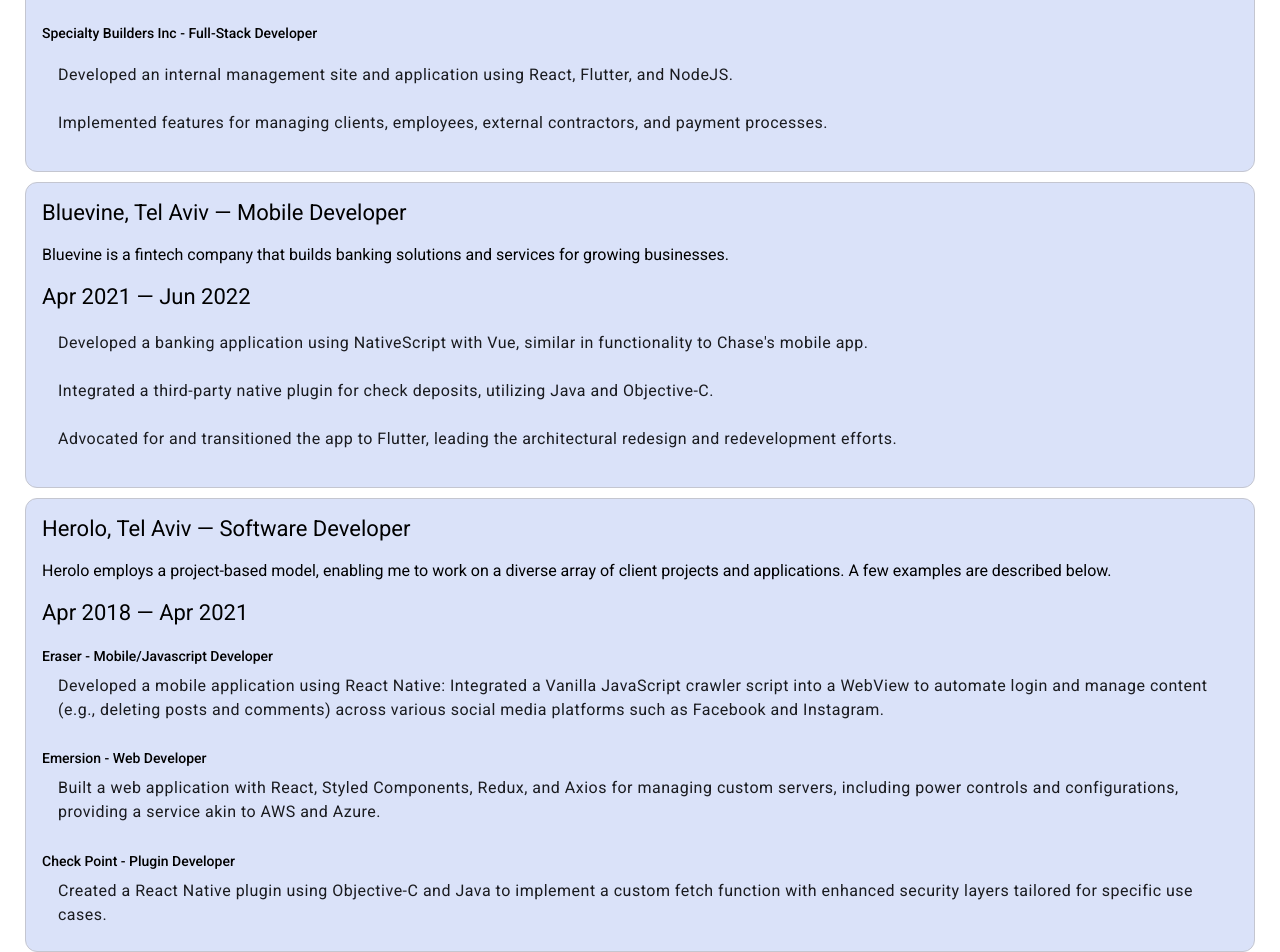
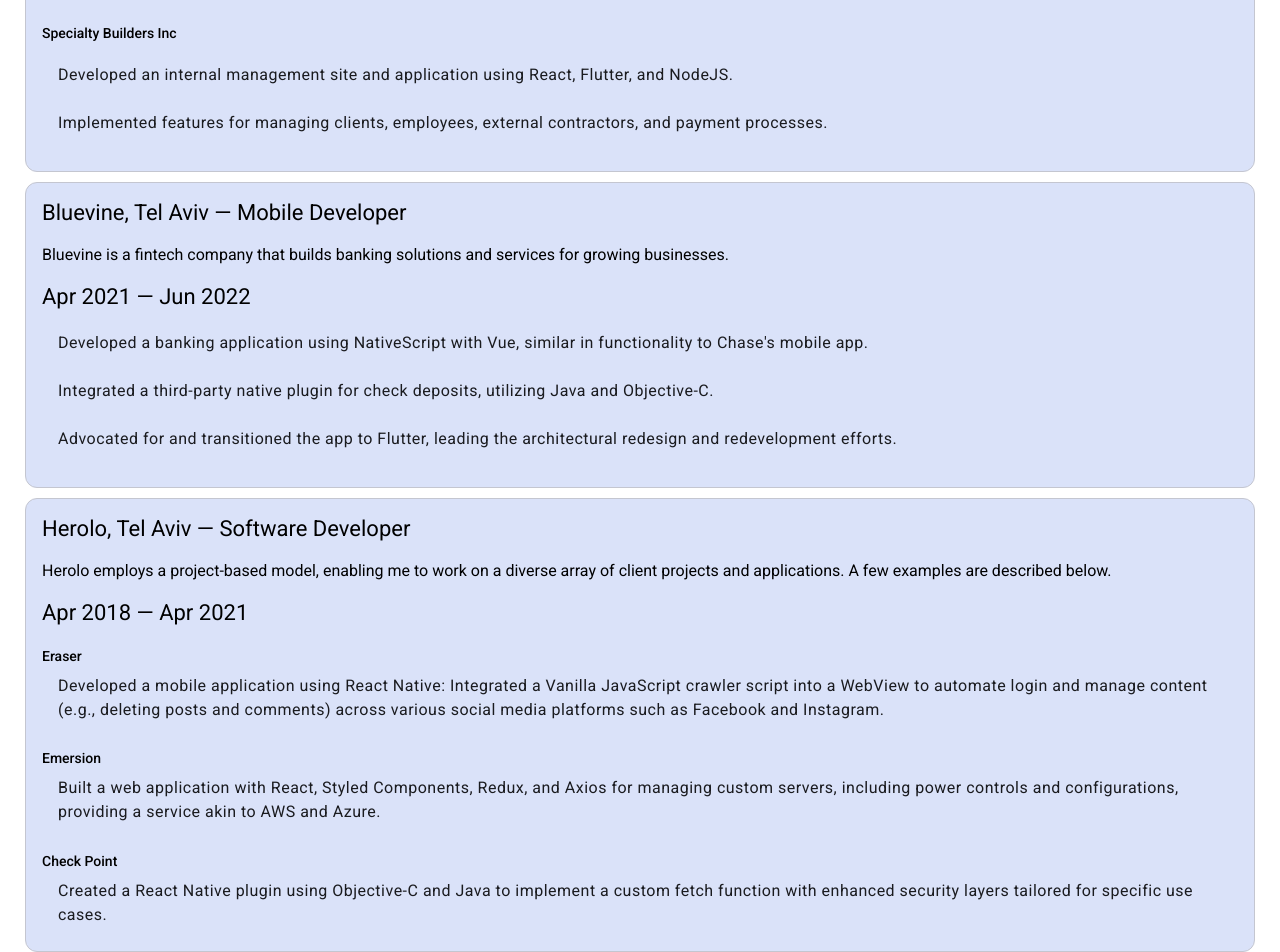
Before and after one commit to Coby-Amar/portfolio, an Angular app: page / in a window 1280 px wide. Shown: the part 903-1855 px from the top of the page. Built offline with nearby package versions, Linux system fonts and the light colour scheme.

Commit message:
update image and removed client position

```diff
--- a/src/components/main/main.component.html
+++ b/src/components/main/main.component.html
@@ -45,7 +45,7 @@
                 }
                 @if (experience.clients) {
                 @for (client of experience.clients; track $index) {
-                <h4>{{client.name}} - {{client.position}}</h4>
+                <h4>{{client.name}}</h4>
                 <mat-list>
                     @for (description of client.description; track $index) {
                     <mat-list-item class="des">
--- a/src/components/main/main.component.ts
+++ b/src/components/main/main.component.ts
@@ -14,7 +14,7 @@
   projects = [
     {
       title: 'Bluevine banking app',
-      img: 'bluevine preview.png',
+      img: 'bluevine-preview.png',
       description: 'Created with Nativescipt and vue then re written in Flutter',
       link: 'https://apps.apple.com/us/app/bluevine/id1486393311',
     },
@@ -36,7 +36,6 @@
       clients: [
         {
           name: 'Voge Inc',
-          position: 'Web/Mobile Developer',
           description: [
             'Revamped the internal management mobile app to Flutter and updated the website to the latest React version.',
             'Developed new internal CI/CD tools to enhance deployment efficiency and streamline the development workflow.',
@@ -44,7 +43,6 @@
         },
         {
           name: 'Specialty Builders Inc',
-          position: 'Full-Stack Developer',
           description: [
             'Developed an internal management site and application using React, Flutter, and NodeJS.',
             'Implemented features for managing clients, employees, external contractors, and payment processes.'
@@ -75,17 +73,14 @@
       clients: [
         {
           name: 'Eraser',
-          position: 'Mobile/Javascript Developer',
           description: ['Developed a mobile application using React Native: Integrated a Vanilla JavaScript crawler script into a WebView to automate login and manage content (e.g., deleting posts and comments) across various social media platforms such as Facebook and Instagram.'],
         },
         {
           name: 'Emersion',
-          position: 'Web Developer',
           description: ['Built a web application with React, Styled Components, Redux, and Axios for managing custom servers, including power controls and configurations, providing a service akin to AWS and Azure.'],
         },
         {
           name: 'Check Point',
-          position: 'Plugin Developer',
           description: ['Created a React Native plugin using Objective-C and Java to implement a custom fetch function with enhanced security layers tailored for specific use cases.'],
         },
       ]
```
Also changed, not shown: public/bluevine-preview.png (renamed from public/bluevine preview.png).
